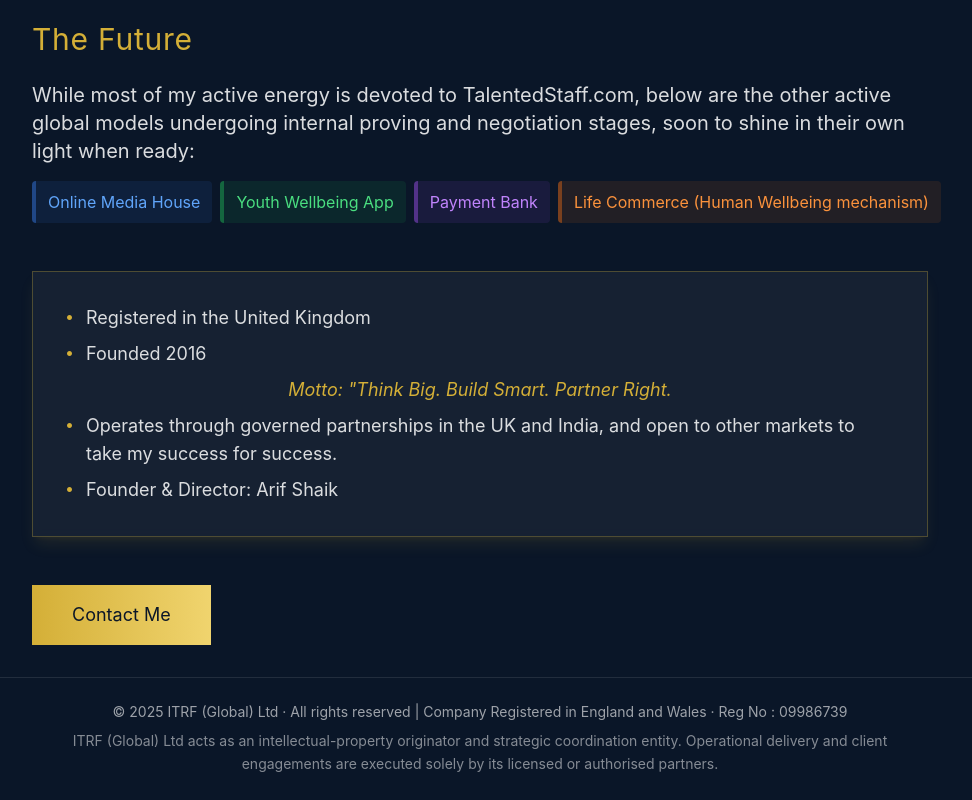
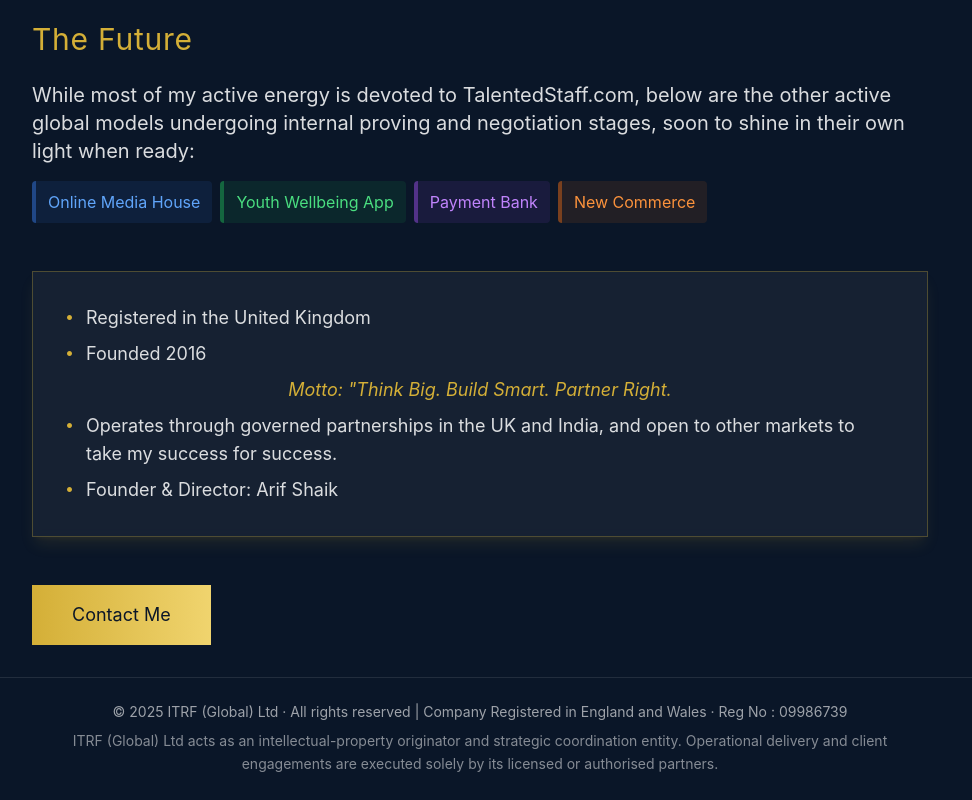
Before and after one commit to krishh26/ITRFG, an Angular app: page /about in a window 1280 px wide. Shown: the part 1635-2435 px from the top of the page, without its empty margins (160-1132 px from the left). Built offline with nearby package versions, Linux system fonts and the light colour scheme.

Commit message:
Update About page HTML to rename 'Life Commerce' to 'New Commerce' for improved clarity and relevance.

```diff
--- a/src/app/pages/about/about.component.html
+++ b/src/app/pages/about/about.component.html
@@ -120,7 +120,7 @@
               Payment Bank
             </span>
             <span class="text-base leading-relaxed bg-orange-500/10 border-l-4 border-orange-500/40 py-2 px-3 rounded text-orange-400 whitespace-nowrap">
-              Life Commerce (Human Wellbeing mechanism)
+              New Commerce
             </span>
           </div>
         </div>
```
